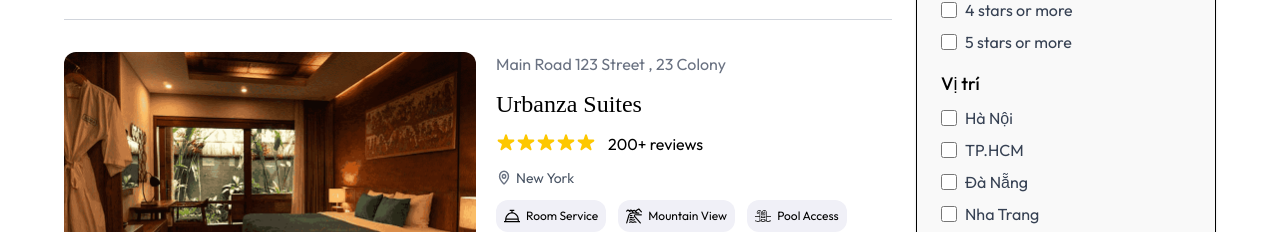
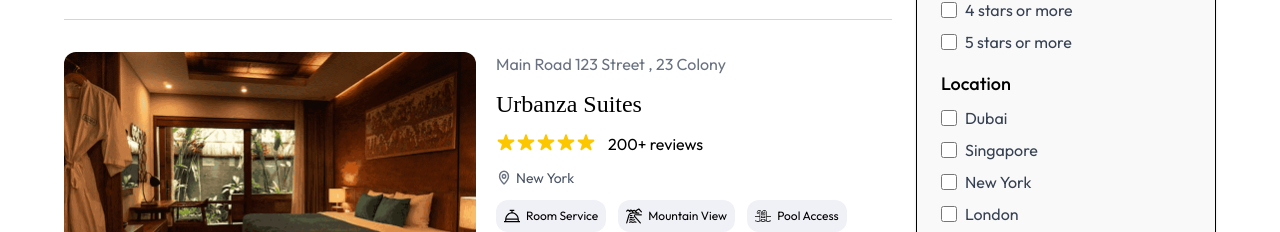
Before and after one commit to D-Luffy-36/booking_hotel_reactjs, a React (Vite) app: page /rooms in a window 1280 px wide. Shown: the part 568-800 px from the top of the page. Built offline with nearby package versions, Linux system fonts and the light colour scheme; no server answers; a web font is replaced by a local one.

Commit message:
separate LocationFilter component

```diff
--- a/src/features/filter/FilterGroup.jsx
+++ b/src/features/filter/FilterGroup.jsx
@@ -1,4 +1,5 @@
-import { RoomTypeFilter, RatingFilter } from "./filter"
+import { RoomTypeFilter, RatingFilter, LocationFilter } from "./filter"
+import { cities } from "../../assets/assets"
 
 export default function FilterGroup({ filters, onChange, onClear }) {
     return (<>
@@ -18,32 +19,23 @@ export default function FilterGroup({ filters, onChange, onClear }) {
             <RoomTypeFilter
                 title="Popular filters"
                 roomTypes={["Single Bed", "Family Suite", "Double Bed", "Luxury Room"]}
-                onChange={onChange}
+                onChange={() => { }}
             />
 
             {/* Bộ lọc đánh giá */}
             <RatingFilter
                 title="Review Filter"
                 items={[3, 4, 5].map((star) => ({ label: `${star} stars or more`, value: star }))}
+                onChange={() => { }}
             />
 
 
             {/* Bộ lọc vị trí */}
-            <div className="mb-4">
-                <h3 className="font-medium text-sm md:text-lg mb-2">Vị trí</h3>
-                {["Hà Nội", "TP.HCM", "Đà Nẵng", "Nha Trang"].map((location) => (
-                    <label
-                        key={location}
-                        className="flex items-center gap-2 mb-2 text-gray-700 text-sm md:text-base"
-                    >
-                        <input
-                            type="checkbox"
-                            className="accent-blue-500 h-4 w-4"
-                        />
-                        {location}
-                    </label>
-                ))}
-            </div>
+            <LocationFilter
+                title="Location"
+                locations={cities}
+                onChange={() => { }}
+            />
 
 
             {/* Ngày nhận/trả phòng */}
--- a/src/features/filter/LocationFilter.jsx
+++ b/src/features/filter/LocationFilter.jsx
@@ -0,0 +1,20 @@
+export default function LocationFilter({ title, locations = [], onChange }) {
+    return (
+        <div className="mb-4">
+            <h3 className="font-medium text-sm md:text-lg mb-2">{title}</h3>
+            {locations.map((location) => (
+                <label
+                    key={location}
+                    className="flex items-center gap-2 mb-2 text-gray-700 text-sm md:text-base"
+                >
+                    <input
+                        type="checkbox"
+                        className="accent-blue-500 h-4 w-4"
+                    />
+                    {location}
+                </label>
+            ))}
+        </div>
+
+    );
+}
--- a/src/features/filter/filter.js
+++ b/src/features/filter/filter.js
@@ -1,6 +1,9 @@
 export { default as FilterGroup } from "./FilterGroup";
 export { default as RoomTypeFilter } from "./RoomTypeFilter";
 export { default as RatingFilter } from "./RatingFilter";
+export { default as LocationFilter } from "./LocationFilter";
+
+
 
 // export { default as PriceRangeFilter } from "./PriceRangeFilter";
 // export { default as SortByFilter } from "./SortByFilter";
```
